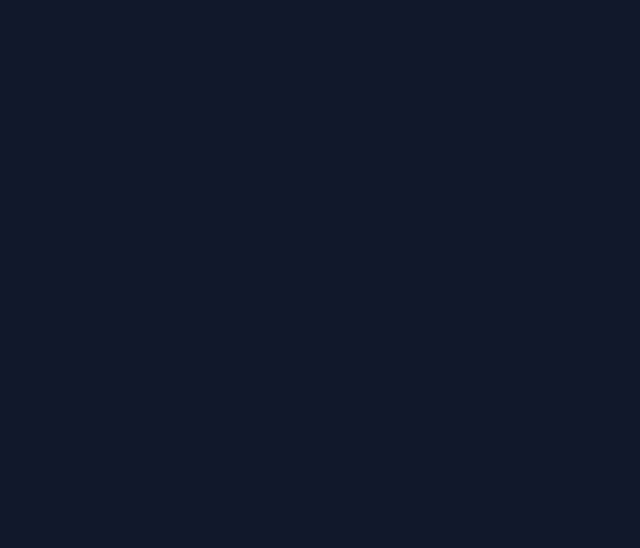
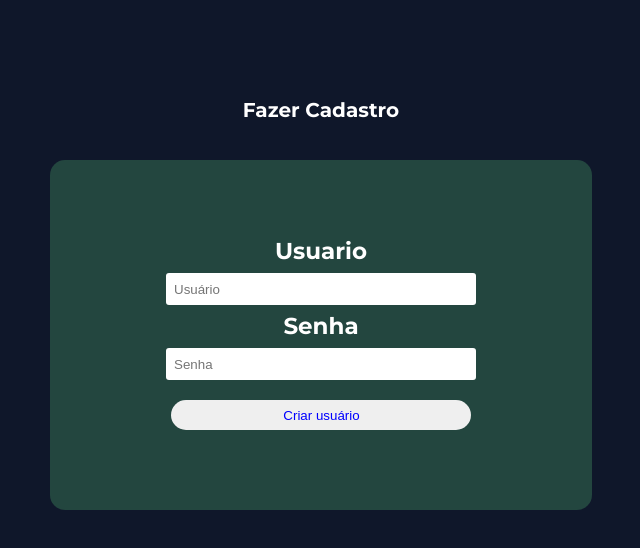
Before and after one commit to brunameinberg/projeto3-tecweb-frontend, a React (Create React App) app in the folder ondeeh-frontend/: page /Cadastro in a window 1280 px wide. Before the commit this address had no page. Shown: the top 548 px of the page, without its empty margins (319-959 px from the left). Built offline with nearby package versions, Linux system fonts and the light colour scheme.

Commit message:
commit_cadastro_login
Co-authored-by: brunameinberg <brunameinberg@users.noreply.github.com>

```diff
--- a/ondeeh-frontend/src/App.js
+++ b/ondeeh-frontend/src/App.js
@@ -11,6 +11,7 @@ import Paginainicial from "./Paginainicial.js";
 import Login from './components/Login';
 import Perfil from './components/Perfil';
 import Vitoria from './components/Vitoria';
+import Cadastro from './components/Cadastro';
 
 
 const App = () => {
@@ -25,6 +26,7 @@ const App = () => {
             <Route path="/Login" element={<Login/>} />
             <Route path="/Perfil" element={<Perfil/>} />
             <Route path="/Vitoria" element={<Vitoria/>} />
+            <Route path="/Cadastro" element={<Cadastro/>} />
         </Routes>
         </BrowserRouter>
   );
--- /dev/null
+++ b/ondeeh-frontend/src/components/Cadastro/index.css
@@ -0,0 +1,71 @@
+@import url("https://fonts.googleapis.com/css?family=Montserrat:400,400i,700");
+
+div{
+    font-family: Montserrat, sans-serif;
+}
+.titulo{
+    font-size: 30px;
+    margin-bottom: 40px;
+    margin-top: 100px;
+    font-weight: bold;
+    text-align: center;
+}
+
+.titulo2{
+    font-size: 20px;
+    margin-bottom: 40px;
+    color: white;
+    margin-top: 100px;
+    font-weight: bold;
+    text-align: center;
+}
+
+.login{
+    width: 382px;
+    overflow: hidden;
+    margin: auto;
+    margin: 20 0 0 450px;
+    padding: 80px;
+    background: #23463f;
+    border-radius: 15px ;
+    display: flex;
+    font-weight: bold;
+    justify-content: center;
+    align-items: center;
+    flex-direction: column;
+    color:white;
+
+}
+
+
+.usuario{
+    width: 300px;
+    height: 30px;
+    border: none;
+    border-radius: 3px;
+    padding-left: 8px;
+    margin: 10px;
+
+}
+.senha{
+    width: 300px;
+    height: 30px;
+    border: none;
+    border-radius: 3px;
+    padding-left: 8px;
+    margin: 10px;
+
+}
+label{
+    font-size: 23px;
+}
+.botao{
+    width: 300px;
+    height: 30px;
+    border: none;
+    border-radius: 17px;
+    padding-left: 7px;
+    color: blue;
+    margin-top: 10px;
+
+}
--- /dev/null
+++ b/ondeeh-frontend/src/components/Cadastro/index.js
@@ -0,0 +1,50 @@
+import React, { useEffect, useState, useRef } from "react";
+import PropTypes from "prop-types";
+import "./index.css";
+import axios from "axios";
+
+
+export default function Cadastro (){
+    const [usuario, setUsuario] = useState("");
+    const [senha, setSenha] = useState("");
+
+    function cadastrar(e){
+        e.preventDefault();
+        setUsuario(usuario);
+        setSenha(senha);
+        axios({
+            method: 'post',
+            url: 'http:///127.0.0.1:8000/api/users/',
+            headers: {
+            'Content-Type': 'application/json',
+            },
+            data: {
+            username: usuario,
+            password: senha
+            }
+        }).then((res)=>{window.location.replace('/Perfil')});
+    }
+
+    return (
+        <div>
+            <h2 className="titulo2"> Fazer Cadastro</h2>
+            <form className="login" onSubmit={cadastrar}>
+            <label>
+            <b>Usuario
+            </b>
+            </label>
+            <input className="usuario" type="text"  name="usuario"  placeholder="Usuário" onChange={e => setUsuario(e.target.value)}/>
+            <label>
+            <b>Senha
+            </b>
+            </label>
+            <input className="senha" type="text"  name="senha"  placeholder="Senha" senha={senha} onChange={e => setSenha(e.target.value)}/>
+
+            <button className="botao" type="submit">Criar usuário</button>
+
+            </form>
+        </div>
+    );
+
+
+}
--- a/ondeeh-frontend/src/components/Login/index.js
+++ b/ondeeh-frontend/src/components/Login/index.js
@@ -24,12 +24,14 @@ export default function Login({setToken}){
           username: usuario,
           password: senha
         }
+    }).then(function(response){
+      window.location.replace('/Perfil');
     })
     .catch(function (error) {
       // handle error
       console.log(error);
       console.log('USUARIO NÃO ENCONTRADO');
-      window.location.replace('/Perfil');
+      window.location.replace('/Cadastro');
     })
     ;
   }
@@ -56,22 +58,7 @@ export default function Login({setToken}){
           <button className="botao" type="submit">Logar</button>
 
         </form>
-        <h2 className="titulo2"> Fazer Cadastro</h2>
-        <form className="login" onSubmit={pegaLogin}>
-        <label>
-          <b>Login
-        </b>
-        </label>
-          <input className="usuario" type="text"  name="usuario"  placeholder="Login" onChange={e => setUsuario(e.target.value)}/>
-          <label>
-          <b>Senha
-        </b>
-        </label>
-          <input className="senha" type="text"  name="senha"  placeholder="Senha" senha={senha} onChange={e => setSenha(e.target.value)}/>
 
-          <button className="botao" type="submit">Criar usuário</button>
-
-        </form>
       </div>
 
 
```
